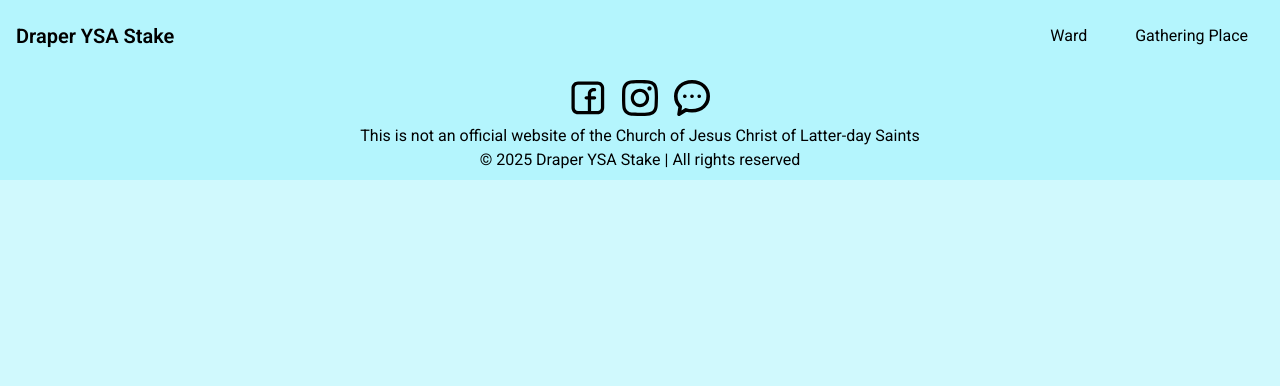
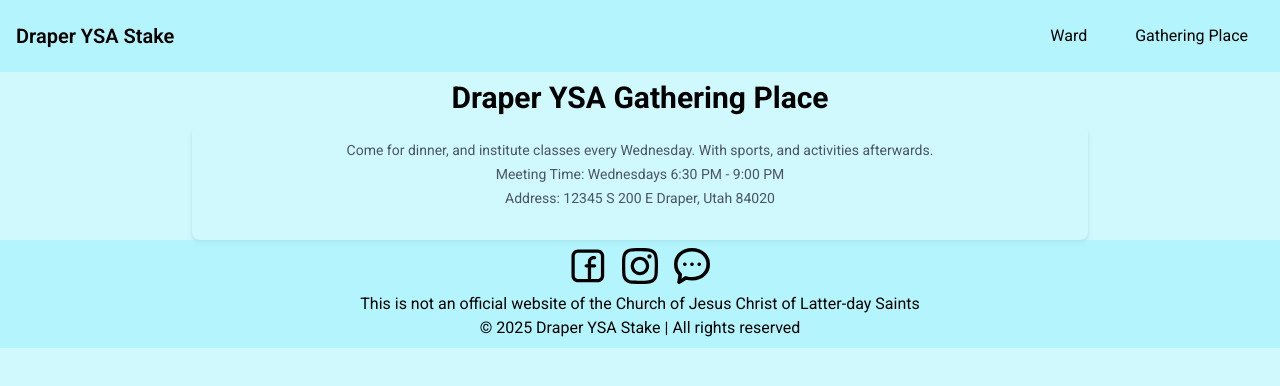
Before and after one commit to draperYSAcoms/StakeWebsite, a website built with Vite: page gatheringPlace.html in a window 1280 px wide. Built offline with nearby package versions, Linux system fonts and the light colour scheme.

Commit message:
Added some basic info before we know what we want on the gathering place page

```diff
--- a/gatheringPlace.html
+++ b/gatheringPlace.html
@@ -23,6 +23,30 @@
 				>
 			</nav>
 		</header>
+
+		<main>
+			<h2 class="text-3xl font-bold text-center my-2">
+				Draper YSA Gathering Place
+			</h2>
+			<div class="max-w-4xl mx-auto rounded-lg shadow-md overflow-hidden">
+				<!-- <img
+					src="/gatheringPlace.webp"
+					alt="Gathering Place"
+					class="w-full h-64 object-cover" /> -->
+				<div class="p-4 text-center">
+					<p class="text-gray-600 text-sm mb-1">
+						Come for dinner, and institute classes every Wednesday. With sports,
+						and activities afterwards.
+					</p>
+					<p class="text-gray-600 text-sm mb-1">
+						Meeting Time: Wednesdays 6:30 PM - 9:00 PM
+					</p>
+					<p class="text-gray-600 text-sm mb-4">
+						Address: 12345 S 200 E Draper, Utah 84020
+					</p>
+				</div>
+			</div>
+		</main>
 
 		<footer class="w-full bg-cyan-200/60 px-4 py-2 text-center">
 			<div class="flex gap-4 justify-center mb-2">
```
